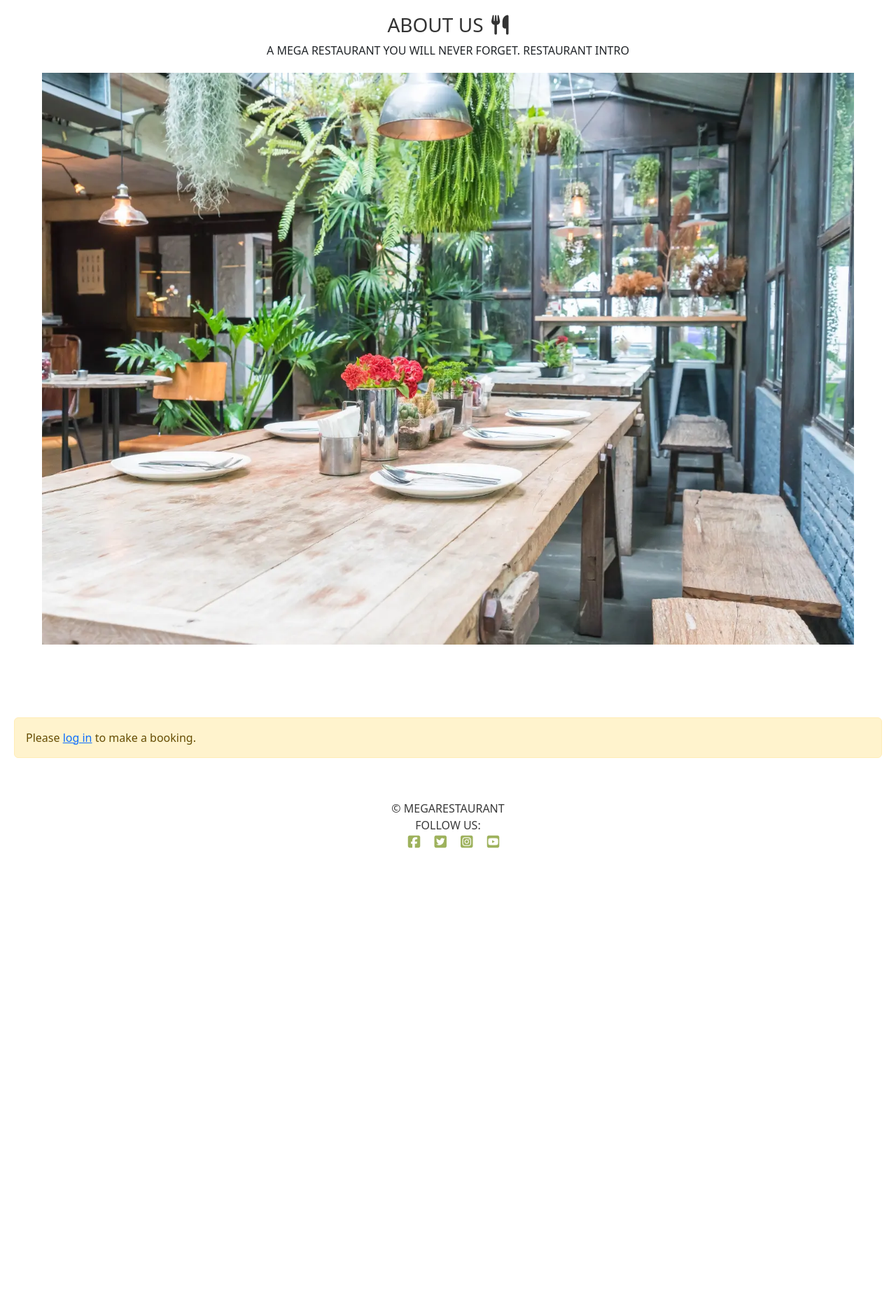
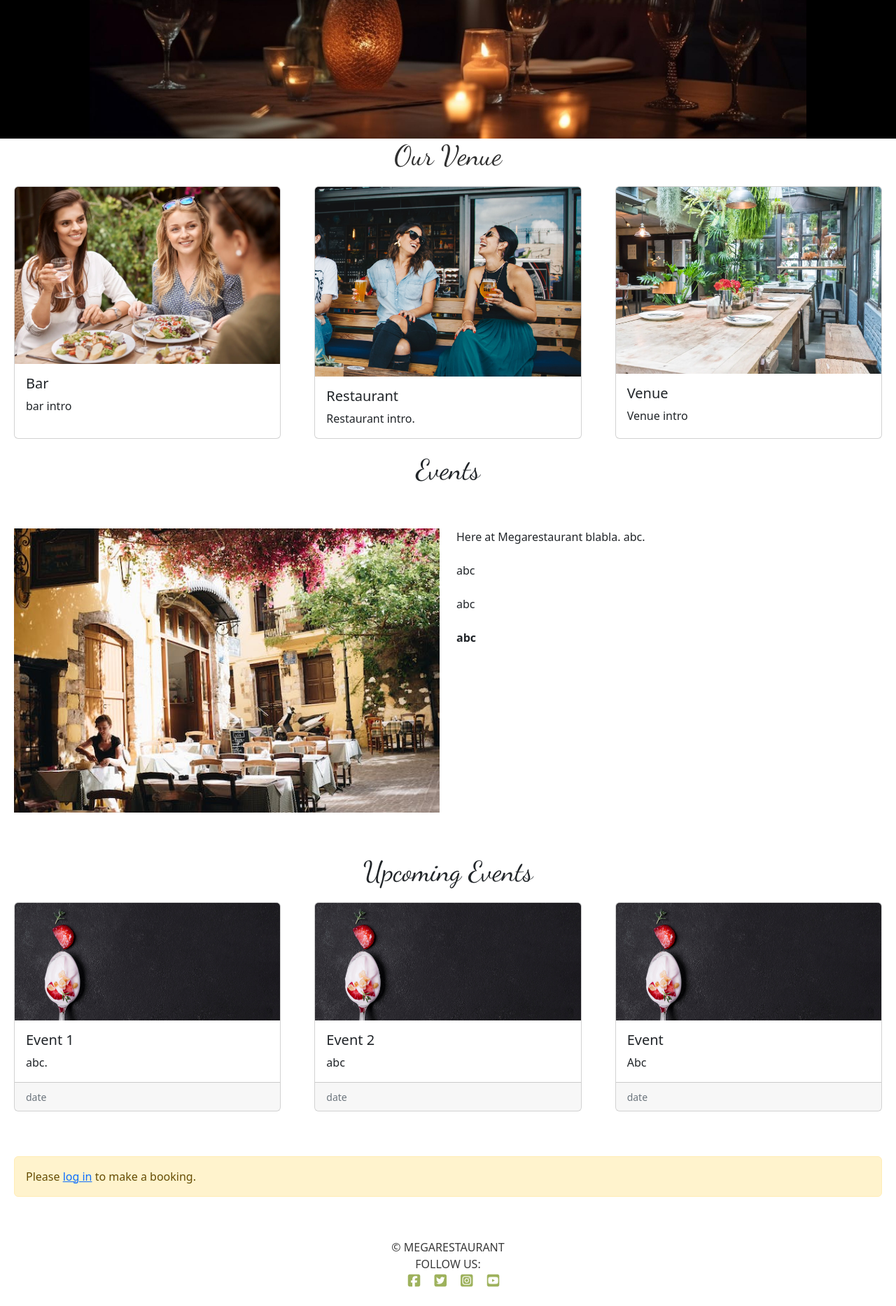
Before and after one commit to Zest-studi-o/p04-restaurant-bookings, a Django app: page / in a window 1280 px wide. Shown: the part 488-2354 px from the top of the page at 70% size. Before the commit the page ends 1727 px from the top, so only its background shows below. Run offline with Django 3.2, Linux system fonts and the light colour scheme; some libraries are stand-ins or nearby versions.

Commit message:
Test different styles for the home page

```diff
--- a/home_page/templates/home_page/home.html
+++ b/home_page/templates/home_page/home.html
@@ -1,32 +1,122 @@
 {% extends "base.html" %}
 {% load static %}
+
 {% block content %}
+<!-- Hero section-->
+<div class="image-container">
+    <img class="d-block w-90 m-auto first-image" src="{% static 'images/bodegon.jpg' %}"
+        alt="Picture of foods on a dark background">
+    <h1 class="centered-text">MegaRestaurant</h1>
+</div>
 
-<!-- Header content -->
-<div class="header-content">
-    <div class="container">
-        <h1>Welcome to MegaRestaurant</h1>
-        <p>A Healthy Restaurant that you will never forget</p>
-    </div>
-</div>
-<!-- Main content -->
-<div class="main-content">
-    <div class="container">
-        <!-- About us section -->
-        <section id="about-us" class="text-center">
-            <h2 class="welcome"><span>About Us<i class="fa-solid fa-utensils" aria-hidden="true"></i></span>
-            </h2>
-            <div id="about-text">
-                <p>A Mega Restaurant you will never forget.
-                    Restaurant intro</p>
+<h2 class="text-center heading-space logo-font">Our Venue</h2>
+<!-- Restaurant Cards -->
+
+<!--Group of cards-->
+<div class="container">
+    <div class="row row-cols-1 row-cols-md-3 g-5">
+        <div class="col">
+            <div class="card h-100">
+                <img src="{% static 'images/people-restaurant.webp' %}" class="card-img-top"
+                    alt="Dark image of the dive style bar">
+                <div class="card-body">
+                    <h5 class="card-title">Bar</h5>
+                    <p class="card-text">
+                        bar intro
+                    </p>
+                </div>
             </div>
-            <div class="text-center">
-                <img src="{% static 'images/restaurant-interior.webp' %}" alt="People at MegaRestaurant having fun"
-                    class="img-fluid">
-
+        </div>
+        <div class="col">
+            <div class="card h-100">
+                <img src="{% static 'images/women-bench.jpg' %}" class="card-img-top" alt="Image description">
+                <div class="card-body">
+                    <h5 class="card-title">Restaurant</h5>
+                    <p class="card-text">Restaurant intro.
+                    </p>
+                </div>
             </div>
-        </section>
+        </div>
+        <div class="col">
+            <div class="card h-100">
+                <img src="{% static 'images/restaurant-interior.webp' %}" class="card-img-top" alt="Image description">
+                <div class="card-body">
+                    <h5 class="card-title">Venue</h5>
+                    <p class="card-text">
+                        Venue intro
+                    </p>
+                </div>
+            </div>
+        </div>
     </div>
 </div>
 
-{% endblock %}
+<!--Events Section-->
+<h3 class="text-center heading-space logo-font">Events</h3>
+
+<div class="container events-info-container">
+    <div class="row">
+        <div class="col-sm-12 col-md-6 event-image">
+            <img src="{% static 'images/outdoor-restaurant.jpg' %}" alt="Image description">
+        </div>
+        <div class=" col-sm-12 col-md-6">
+            <p>Here at Megarestaurant blabla.
+                abc.<br><br>
+                abc<br><br>
+                abc<br><br>
+                <strong>abc</strong>
+            </p>
+        </div>
+    </div>
+</div>
+
+<!--Upcoming Events-->
+<h3 class="text-center heading-space logo-font">Upcoming Events</h3>
+<!--Card Group-->
+<div class="container">
+    <div class="row row-cols-1 row-cols-md-3 g-5">
+        <div class="col">
+            <div class="card h-100">
+                <img src="{% static 'images/yogurt-dark-bg.jpg' %}" class="card-img-top" alt="Image description">
+                <div class="card-body">
+                    <h5 class="card-title">Event 1</h5>
+                    <p class="card-text">
+                        abc.
+                    </p>
+                </div>
+                <div class="card-footer">
+                    <small class="text-muted">date</small>
+                </div>
+            </div>
+        </div>
+        <div class="col">
+            <div class="card h-100">
+                <img src="{% static 'images/yogurt-dark-bg.jpg' %}" class="card-img-top" alt="Image description">
+                <div class="card-body">
+                    <h5 class="card-title">Event 2</h5>
+                    <p class="card-text">abc
+                    </p>
+                </div>
+                <div class="card-footer">
+                    <small class="text-muted">date</small>
+                </div>
+            </div>
+        </div>
+        <div class="col">
+            <div class="card h-100">
+                <img src="{% static 'images/yogurt-dark-bg.jpg' %}" class="card-img-top" alt="Image description">
+                <div class="card-body">
+                    <h5 class="card-title">Event</h5>
+                    <p class="card-text">
+                        Abc
+                    </p>
+                </div>
+                <div class="card-footer">
+                    <small class="text-muted">date</small>
+                </div>
+            </div>
+        </div>
+    </div>
+</div>
+
+{%endblock%}
--- a/static/css/style.css
+++ b/static/css/style.css
@@ -1,4 +1,5 @@
 @import url('https://fonts.googleapis.com/css?family=Roboto:100,200,300,400,500,600,700|Exo:100,200,300,400,500,600,700');
+@import url('https://fonts.googleapis.com/css2?family=Dancing+Script&display=swap');
 
 :root {
     --white: #fff;
@@ -42,17 +43,66 @@ html {
     text-transform: uppercase;
 }
 
-/* Header styles */
-.header-content {
-    background-image: url('https://res.cloudinary.com/dquap1fh6/image/upload/v1700178852/pexels-foodie-factor-566566_dzmfhp.jpg');
-    background-size: cover;
-    background-position: center;
+.navbar a:hover {
+    color: var(--cafe);
+}
+
+/* Logo */
+.logo-font {
+    font-family: dancing script, cursive;
+    font-size: 40px;
+    padding: 0;
+    margin: 0;
+}
+
+.navbar-brand {
+    font-family: dancing script, cursive;
+    font-size: 30px;
+    padding: 0;
+    margin: 0;
+}
+
+/*
+---------------------
+   HOME PAGE STYLES
+---------------------
+*/
+/* Hero image */
+.image-container {
+    background-color: black;
     color: var(--white);
-    padding: 100px 0;
+    position: relative;
     text-align: center;
+}
+
+.centered-text {
+    position: absolute;
+    top: 40%;
+    left: 50%;
+    transform: translate(-50%, -50%);
+    border: solid 2px white;
+    padding: 15px;
     text-transform: uppercase;
+    color: var(--white);
     text-shadow: 2px 2px #0c0c0cfb;
-    font-weight: 650;
+    box-shadow: 2px 2px #0c0c0cfb;
+}
+
+.event-image>img {
+    max-width: 100%;
+    max-height: 100%;
+}
+
+.image-container {
+    background-color: black;
+    color: white;
+    position: relative;
+    text-align: center;
+}
+
+.first-image {
+    max-height: 700px;
+    width: 80%;
 }
 
 .header-content h1 {
@@ -63,6 +113,11 @@ html {
 
 .header-content p {
     font-size: 18px;
+}
+
+.events-info-container {
+    margin-top: 40px;
+    margin-bottom: 40px;
 }
 
 /* About us styles */
@@ -356,7 +402,7 @@ p {
 /* Menu header styles */
 h2 {
     font-size: 28px;
-    color: #333;
+    color: var(--black);
 }
 
 /* Authentication link styles */
```
Also changed, not shown: other parts of static/css/style.css (+13 -23 lines), megarestaurant/settings.py (+8 -0 lines), static/images/bodegon.jpg (added), static/images/dark-bg.jpg (added), static/images/outdoor-restaurant.jpg (added), static/images/people-restaurant2.jpg (deleted), static/images/women-bench.jpg (added), static/images/yogurt-dark-bg.jpg (added), static/images/young-waitress-setting-table.jpg (added).
